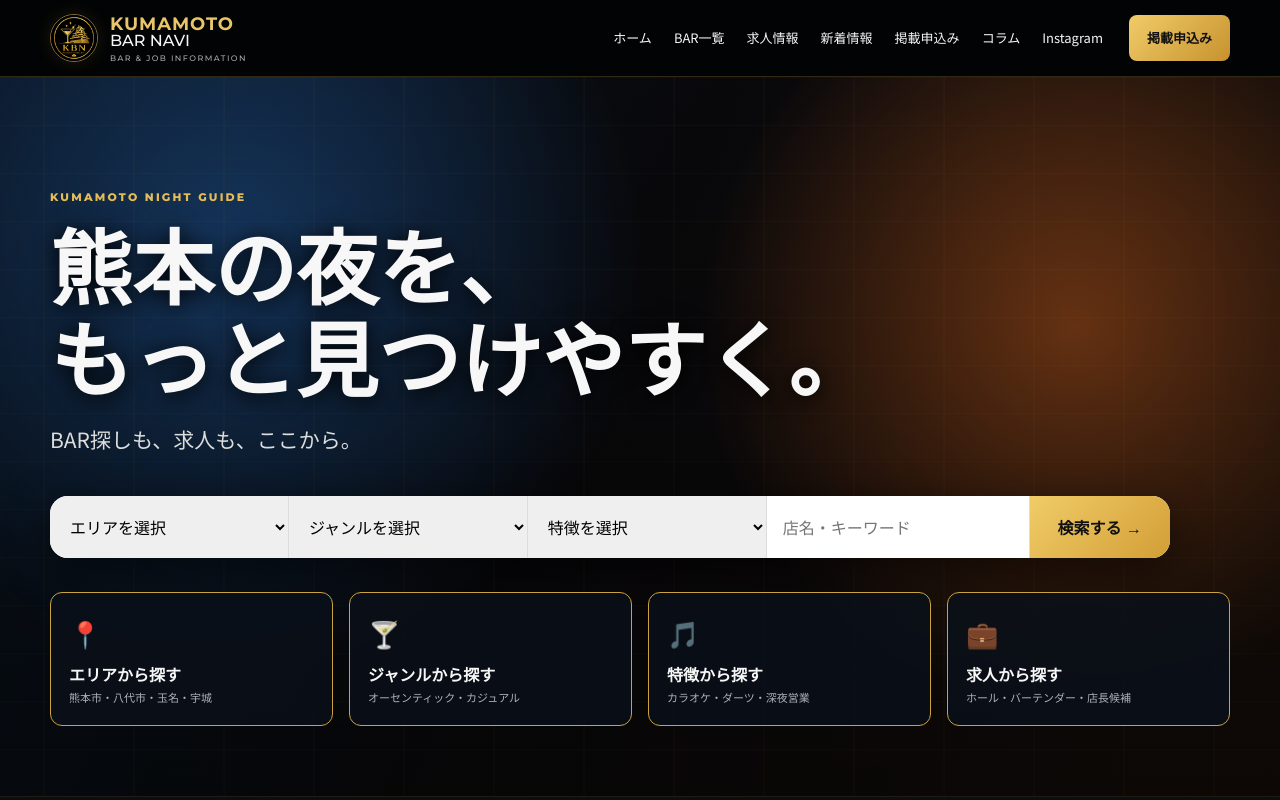
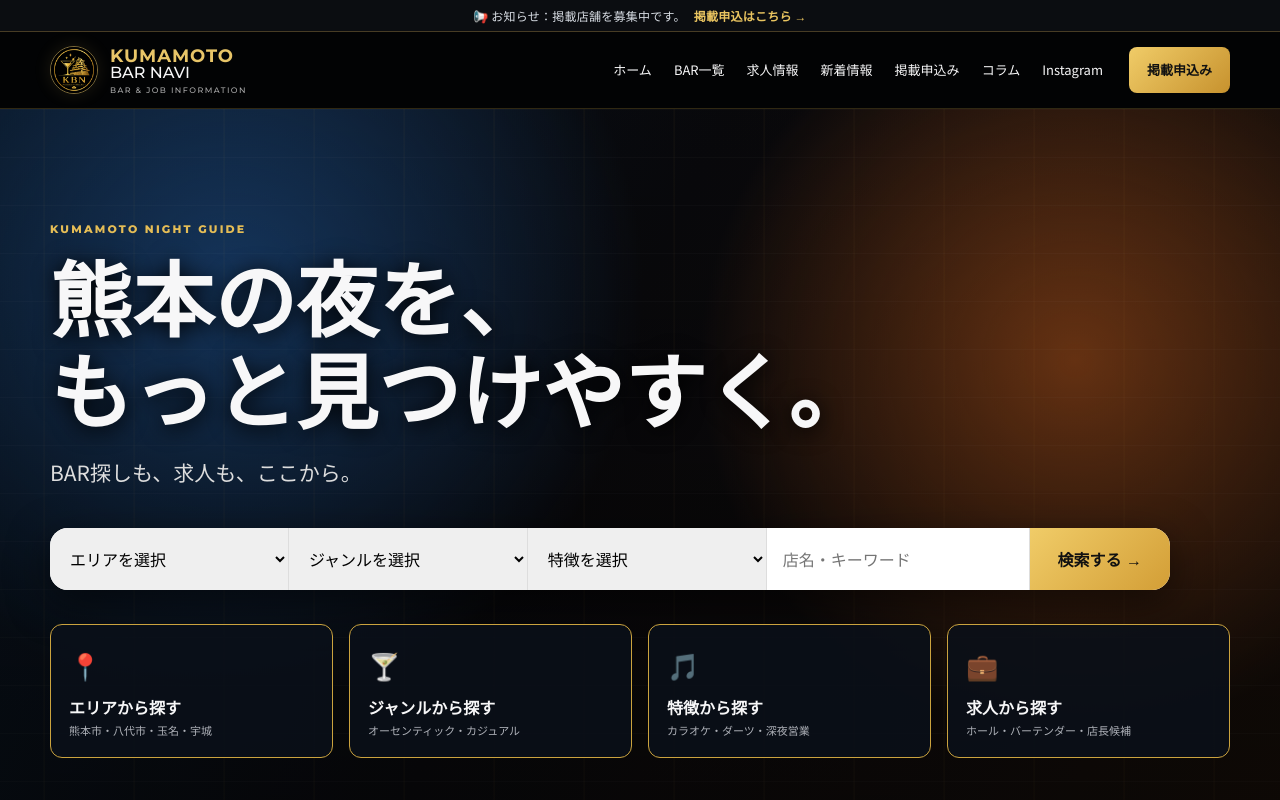
Before and after one commit to yuuji0628/kumamoto-bar-navi, a plain HTML site: page index.html in a window 1280 px wide. Shown: the top 800 px of the page. Drawn offline with Linux system fonts and the light colour scheme.

Commit message:
Add files via upload

```diff
--- a/index.html
+++ b/index.html
@@ -26,8 +26,51 @@
 }
 </script>
 
+
+<style>
+.top-notice-kbn{
+  display:flex;
+  align-items:center;
+  justify-content:center;
+  gap:8px;
+  flex-wrap:wrap;
+  box-sizing:border-box;
+  width:100%;
+  padding:7px 14px;
+  background:#0b0d11;
+  border-bottom:1px solid rgba(224,183,86,.28);
+  color:#d8dde4;
+  font-size:12px;
+  line-height:1.45;
+  text-align:center;
+  letter-spacing:.02em;
+}
+.top-notice-kbn a{
+  color:#e9c460;
+  font-weight:800;
+  text-decoration:none;
+  white-space:nowrap;
+}
+.top-notice-kbn a:hover{
+  text-decoration:underline;
+}
+@media(max-width:520px){
+  .top-notice-kbn{
+    padding:6px 10px;
+    gap:5px;
+    font-size:11px;
+  }
+}
+</style>
+
 </head>
 <body>
+
+<div class="top-notice-kbn">
+  <span>📢 お知らせ：掲載店舗を募集中です。</span>
+  <a href="listing-form.html">掲載申込はこちら →</a>
+</div>
+
 <header class="site-header">
   <div class="container header-inner">
     <a class="brand" href="#top">
```
